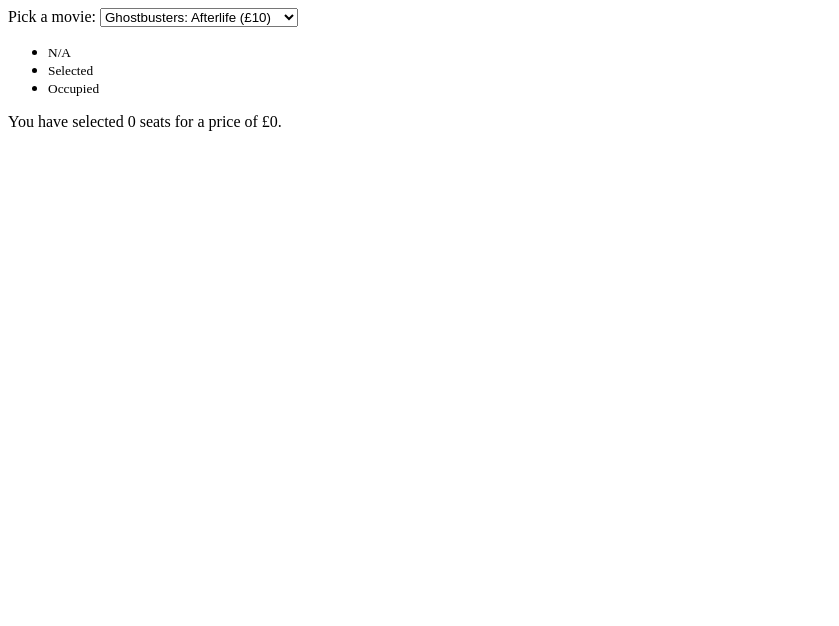
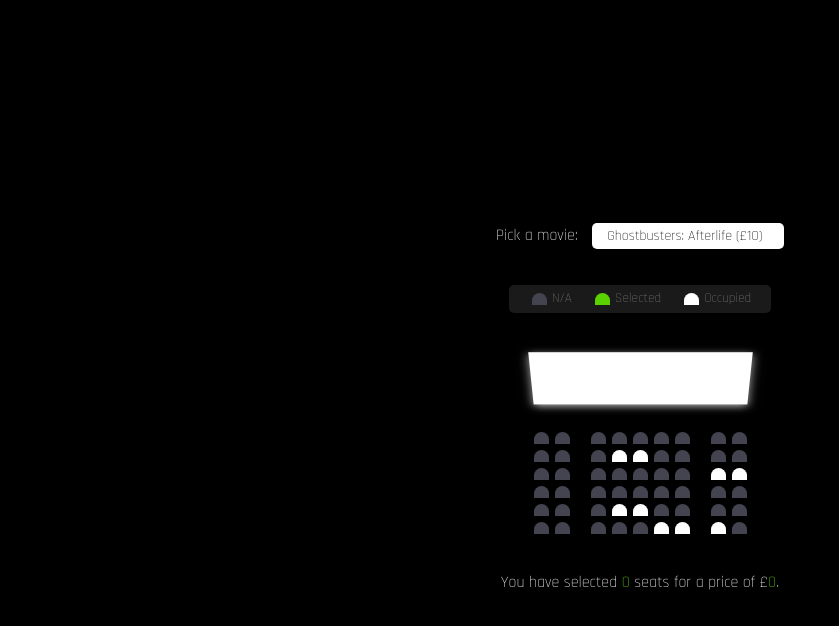
Before and after one commit to VaniaTominc/Mini-JS-Vanilla-Case-Studies, a plain HTML site: page 002. Booking System/index.html in a window 1280 px wide. Shown: the whole page, without its empty margins (0-839 px from the left). Drawn offline with Linux system fonts and the light colour scheme.

Commit message:
Basic CSS.

```diff
--- a/002. Booking System/index.html
+++ b/002. Booking System/index.html
@@ -111,11 +111,10 @@
       <div class="seat"></div>
     </div>
 
-    <p class="text">You have selected <span id="count">0</span> seats for a price of
+  </div>
+
+  <p class="text">You have selected <span id="count">0</span> seats for a price of
     £<span id="total">0</span>.</p>
-
-
-  </div>
 
 
   <script src="scrypt.js"></script>
--- a/002. Booking System/style.css
+++ b/002. Booking System/style.css
@@ -0,0 +1,116 @@
+@import url('https://fonts.googleapis.com/css2?family=Rajdhani:wght@300&display=swap');
+
+* {
+  box-sizing: border-box;
+  font-family: 'Rajdhani', sans-serif;
+}
+
+body {
+  background-color: #000000;
+  color: white;
+  display: flex;
+  flex-direction: column;
+  align-items: center;
+  justify-content: center;
+  height: 100vh;
+  margin: 0;
+}
+
+.movie-container {
+  margin: 20px 0;
+}
+
+.container {
+  perspective: 1000px;
+  margin-bottom: 30px;
+}
+
+.movie-container select {
+  background-color: white;
+  border: 0;
+  border-radius: 5px;
+  font-size: 14px;
+  margin-left: 10px;
+  padding: 5px 15px;
+  -moz-appearance: none;
+  -webkit-appearance: none;
+  appearance: none;
+}
+
+.seat {
+  background-color: #444451;
+  height: 12px;
+  width: 15px;
+  margin: 3px;
+  border-top-left-radius: 10px;
+  border-top-right-radius: 10px;
+}
+
+.seat.selected {
+  background-color: #5ad100;
+}
+
+.seat.occupied {
+  background-color: white;
+}
+
+.seat:nth-of-type(2) {
+  margin-right: 18px;
+}
+
+.seat:nth-last-of-type(2) {
+  margin-left: 18px;
+}
+
+.seat:not(.occupied):hover {
+  cursor: pointer;
+  transform: scale(1.2);
+}
+
+.showcase .seat:not(.seat.occupied):hover {
+  cursor: default;
+  transform: scale(1);
+}
+
+.showcase {
+  background-color: rgba(255, 255, 255, 0.1);
+  padding: 5px 10px;
+  border-radius: 5px;
+  color: #777;
+  list-style-type: none;
+  display: flex;
+  justify-content: space-between;
+}
+
+.showcase li {
+  display: flex;
+  align-items: center;
+  justify-content: center;
+  margin: 0 10px;
+}
+
+.showcase li small {
+  margin-left: 2px;
+}
+
+.row {
+  display: flex;
+  justify-content: center;
+}
+
+.screen {
+  background-color: #fff;
+  height: 70px;
+  width: 100%;
+  margin: 15px 0;
+  transform: rotateX(-45deg);
+  box-shadow: 0 3px 10px rgba(255, 255, 255, .7);
+}
+
+p.text {
+  margin: 5px 0;
+}
+
+p.text span {
+  color: #5ad100;
+}
```
